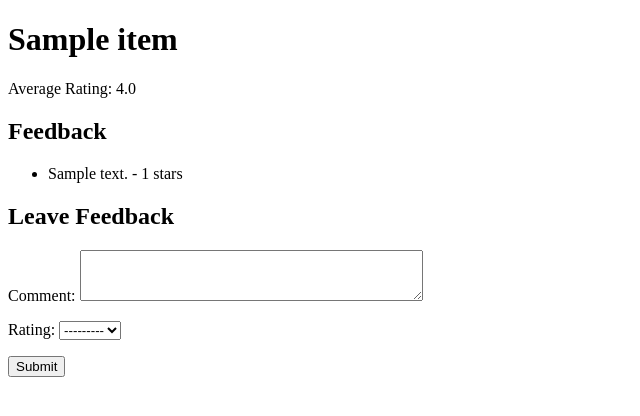
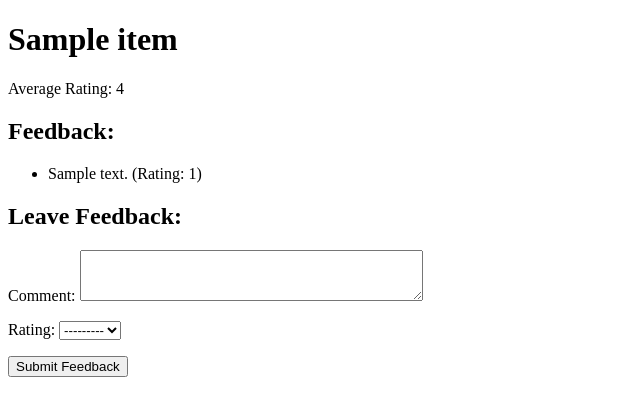
Before and after one commit to rarjune7/ET721, a Django app: template ET721_lab_feedback/feedback/templates/feedback/item_detail.html in a window 1280 px wide. Shown: the top 416 px of the page, without its empty margins (0-640 px from the left). Run offline with Django 5.2, Linux system fonts and the light colour scheme; tables that the repository leaves empty hold one stand-in row (values such as "Sample post"); the template is opened without the code that fills it: values that come from a table or form of the project are taken from there, most other values are stand-ins (such as "Sample title", 1, 10 or a date in 2020).

Commit message:
fixed kinda?

```diff
--- a/ET721_lab_feedback/feedback/templates/feedback/item_detail.html
+++ b/ET721_lab_feedback/feedback/templates/feedback/item_detail.html
@@ -1,26 +1,26 @@
+<!-- feedback/templates/feedback/item_detail.html -->
 <!DOCTYPE html>
-<html>
+<html lang="en">
 <head>
-    <title>{{ item.name }} Feedback</title>
+    <meta charset="UTF-8">
+    <title>{{ item.name }} - Feedback</title>
 </head>
 <body>
     <h1>{{ item.name }}</h1>
-    <p>Average Rating: {{ avg_rating|floatformat:1 }}</p>
+    <p>Average Rating: {{ average_rating }}</p>
 
-    <h2>Feedback</h2>
+    <h2>Feedback:</h2>
     <ul>
         {% for feedback in feedbacks %}
-            <li>{{ feedback.comment }} - {{ feedback.rating }} stars</li>
-        {% empty %}
-            <li>No feedback yet.</li>
+            <li>{{ feedback.comment }} (Rating: {{ feedback.rating }})</li>
         {% endfor %}
     </ul>
 
-    <h2>Leave Feedback</h2>
+    <h2>Leave Feedback:</h2>
     <form method="post">
         {% csrf_token %}
         {{ form.as_p }}
-        <button type="submit">Submit</button>
+        <button type="submit">Submit Feedback</button>
     </form>
 </body>
 </html>
```
Also changed, not shown: ET721_lab_feedback/feedbackproject/urls.py (line endings or trailing spaces).
